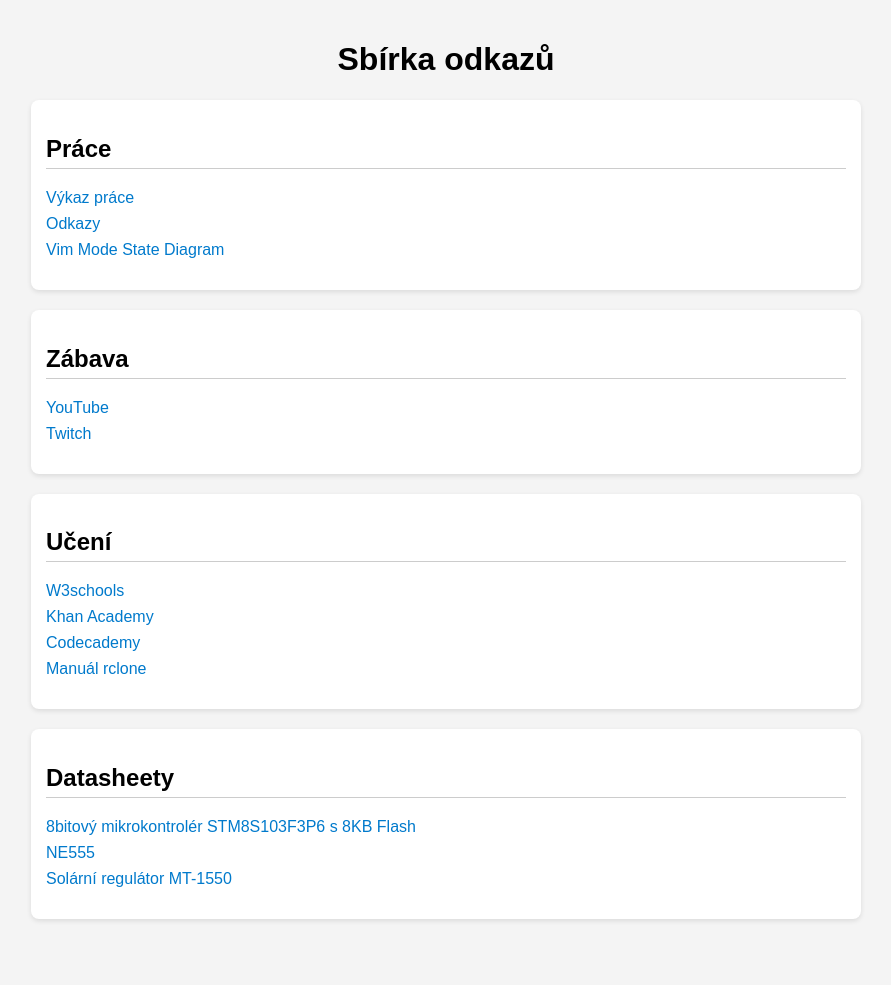
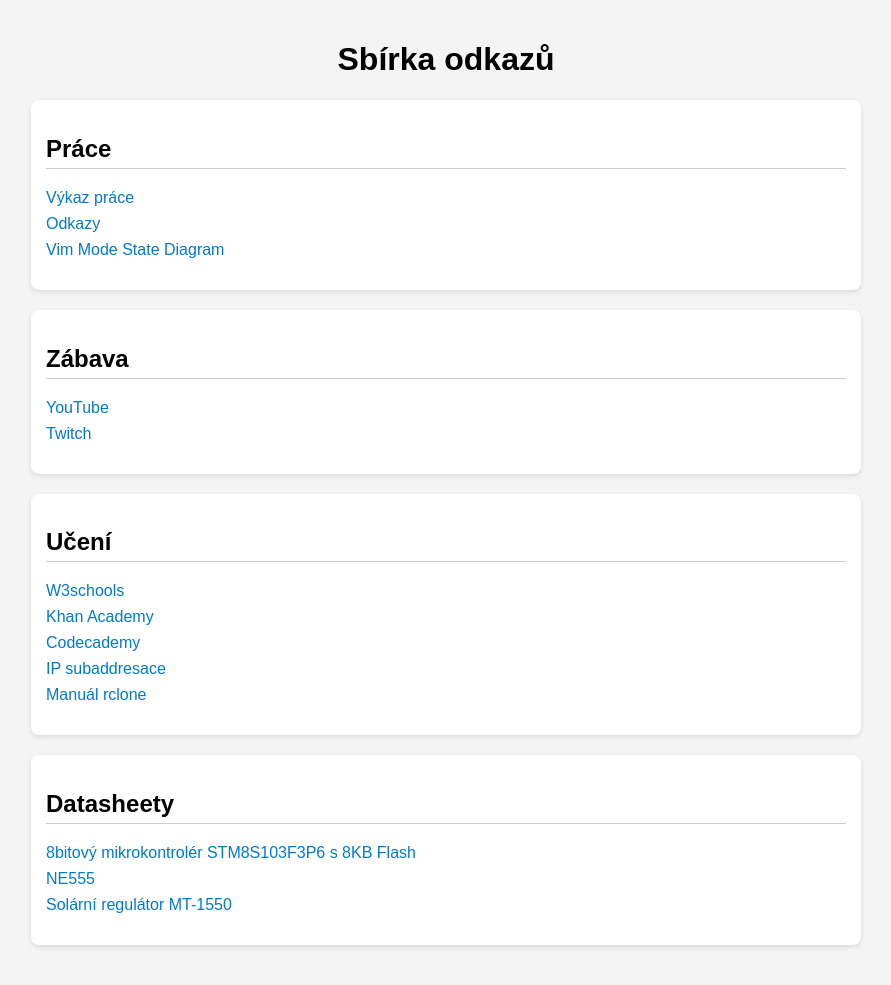
Before and after one commit to vpospichal/vpospichal.github.io, a Jekyll site: the page index.html, which Jekyll copies as it is, in a window 1280 px wide. Shown: the whole page, without its empty margins (194-1085 px from the left). Built offline with Jekyll 4.4.1, drawn with Linux system fonts in a browser that asks for light colours; before the commit the page ends 959 px from its top, so only the background shows below that.

Commit message:
Update index.html add subadresace

```diff
--- a/index.html
+++ b/index.html
@@ -69,6 +69,7 @@
       <li><a href="https://www.w3schools.com/">W3schools</a></li>
       <li><a href="https://www.khanacademy.org">Khan Academy</a></li>
       <li><a href="https://www.codecademy.com">Codecademy</a></li>
+      <li><a href="ip-subnetting.html">IP subaddresace</a></li>
       <li><a href="https://du.cesnet.cz/cs/navody/object_storage/rclone/rclone-basic-controls/start">Manuál rclone</a></li>
     </ul>
   </div>
```
